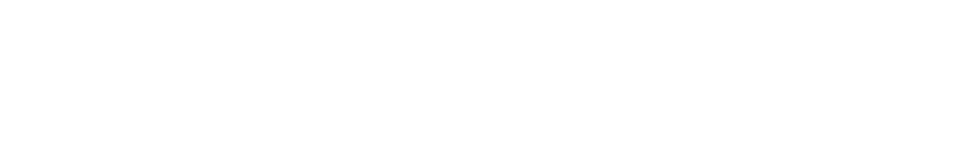
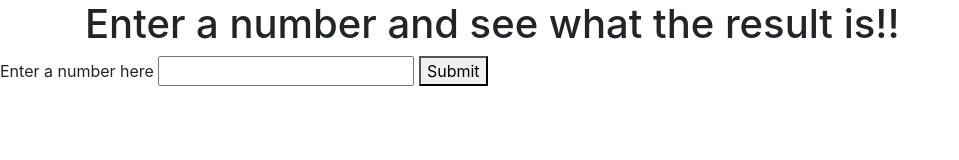
Before and after one commit to willpratt78/Mr-Rdoger, a plain HTML site: page index.html in a window 1280 px wide. Shown: the whole page, without its empty margins (0-959 px from the left). Drawn offline with Linux system fonts and the light colour scheme.

Commit message:
add HTMl to allow input

```diff
--- a/index.html
+++ b/index.html
@@ -1,9 +1,21 @@
 <!DOCTYPE html>
-<html lang="en">
+<html lang="en-US">
 <head>
+   <script src="js/jquery-3.6.0.js"></script>
+   <script src="js/scripts.js"></script>
+   <link rel="stylesheet" href="css/bootstrap.css" type="text/css">
+   <link rel="stylesheet" href="css/styles.css" type="text/css">
    <title>Hello Neighbor</title>
 </head>
 <body>
-
+  <div class="container">
+     <h1>Enter a number and see what the result is!!</h1>
+  </div>
+  <div>
+     <label for="number">Enter a number here</label>
+     <input type="number" id="number">
+     <button type="submit">Submit</button>
+  </div>
+  <div id="output"></div>
 </body>
 </html>
```
